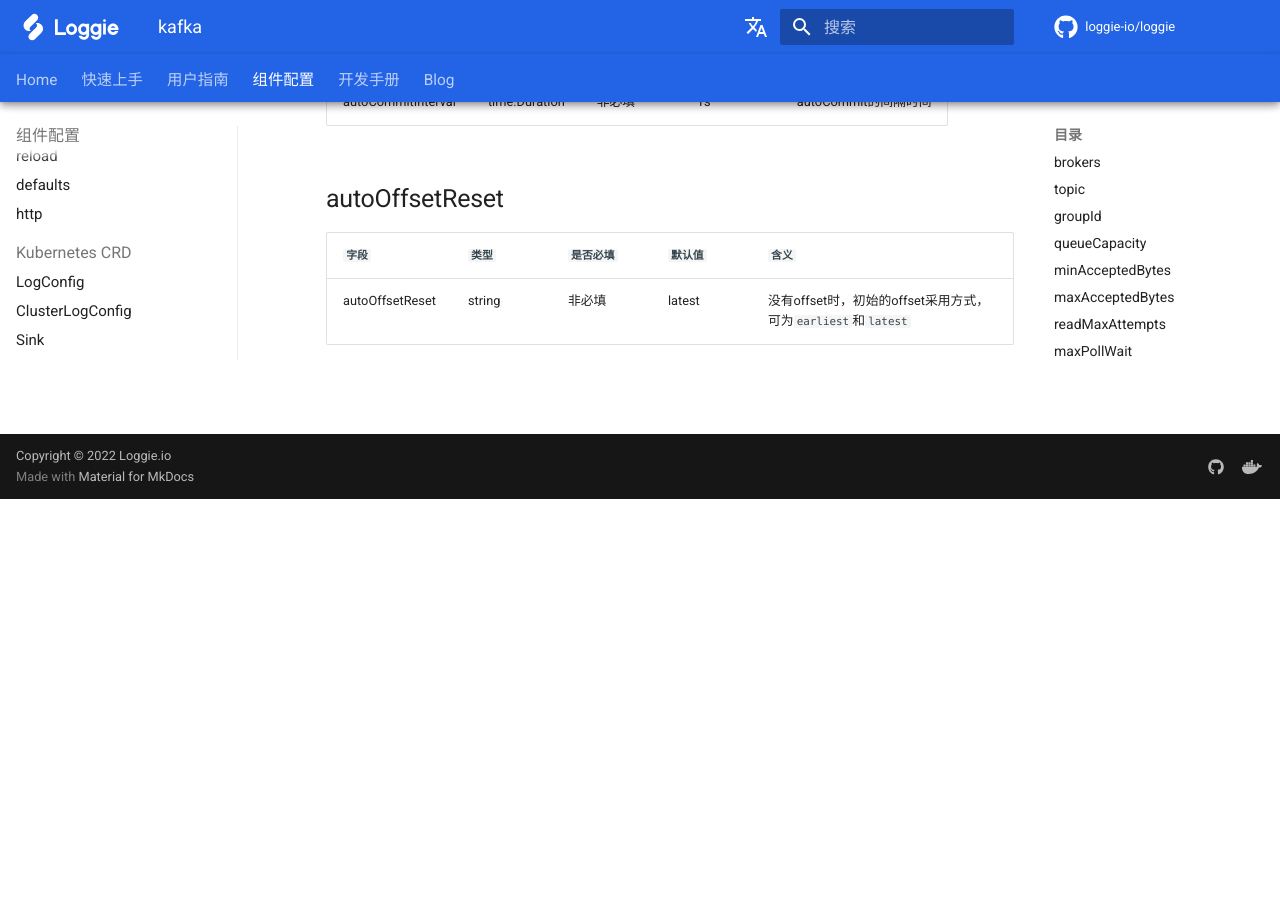
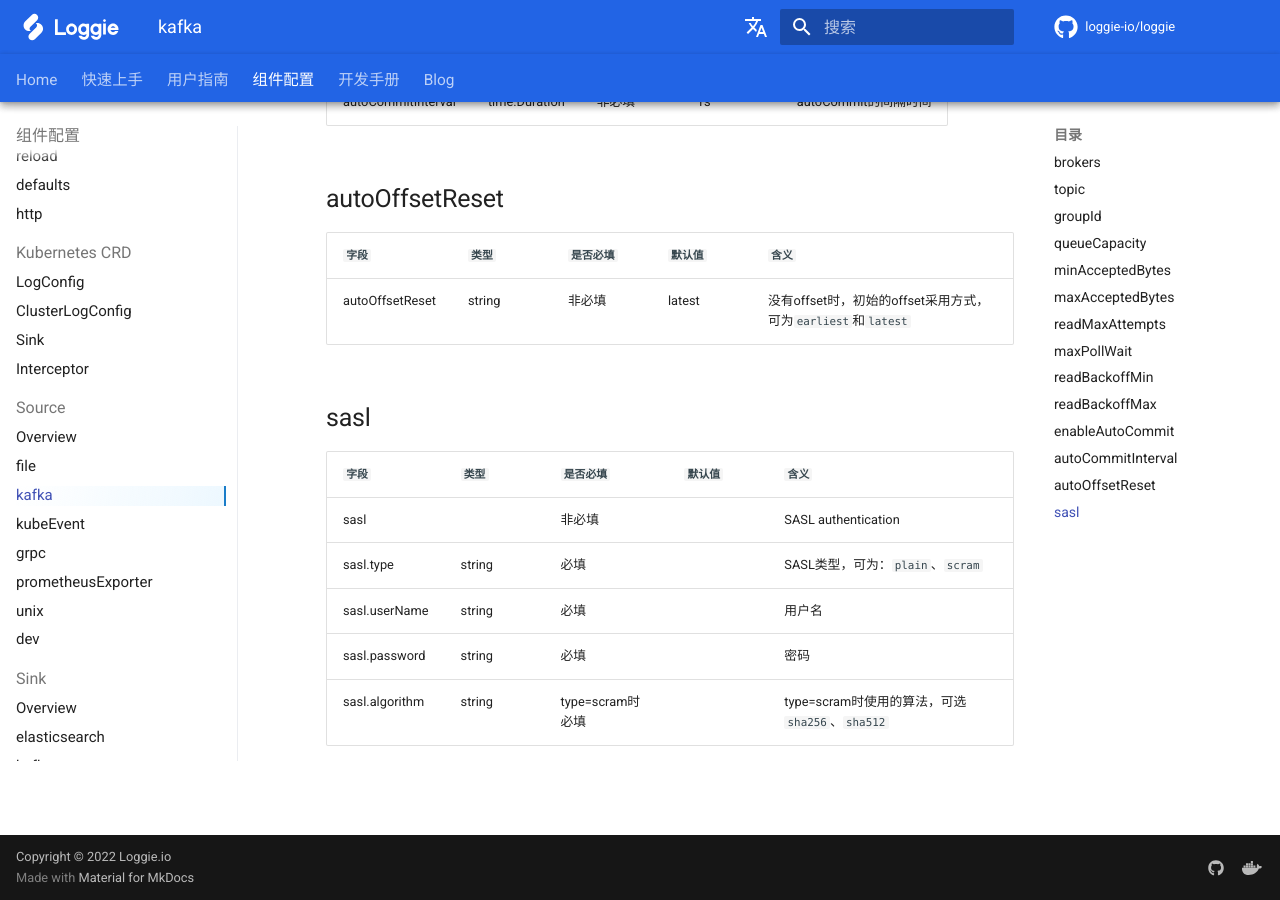
Before and after one commit to loggie-io/docs, an MkDocs documentation site: the page built from docs/reference/pipelines/source/kafka.md, in a window 1280 px wide and 900 px high, scrolled down 2662 px. Built offline with MkDocs 1.6.1 and Material for MkDocs 9.7.7, drawn with Linux system fonts in a browser that asks for light colours; some web fonts are replaced; comment, search, counter and statistics services are not loaded; before the commit the page ends 3161 px from its top, so only the background shows below that.

Commit message:
kafka sink partition key & source sasl

```diff
--- a/docs/reference/pipelines/source/kafka.md
+++ b/docs/reference/pipelines/source/kafka.md
@@ -90,3 +90,13 @@ Kafka source用于接收Kafka数据。
 |    `字段`   |    `类型`    |  `是否必填`  |  `默认值`  |  `含义`  |
 | ---------- | ----------- | ----------- | --------- | -------- |
 | autoOffsetReset | string    |    非必填    | latest  | 没有offset时，初始的offset采用方式，可为`earliest`和`latest` |
+
+## sasl
+
+|    `字段`   |    `类型`    |  `是否必填`  |  `默认值`  |  `含义`  |
+| ---------- | ----------- | ----------- | --------- | -------- |
+| sasl |   |    非必填    |     | SASL authentication |
+| sasl.type | string  |    必填    |     | SASL类型，可为：`plain`、`scram` |
+| sasl.userName | string  |    必填    |     | 用户名 |
+| sasl.password | string  |    必填    |     | 密码 |
+| sasl.algorithm | string  |    type=scram时必填    |     | type=scram时使用的算法，可选`sha256`、`sha512` |
```
Also changed, not shown: docs/reference/pipelines/sink/kafka.md (+9 -0 lines).
